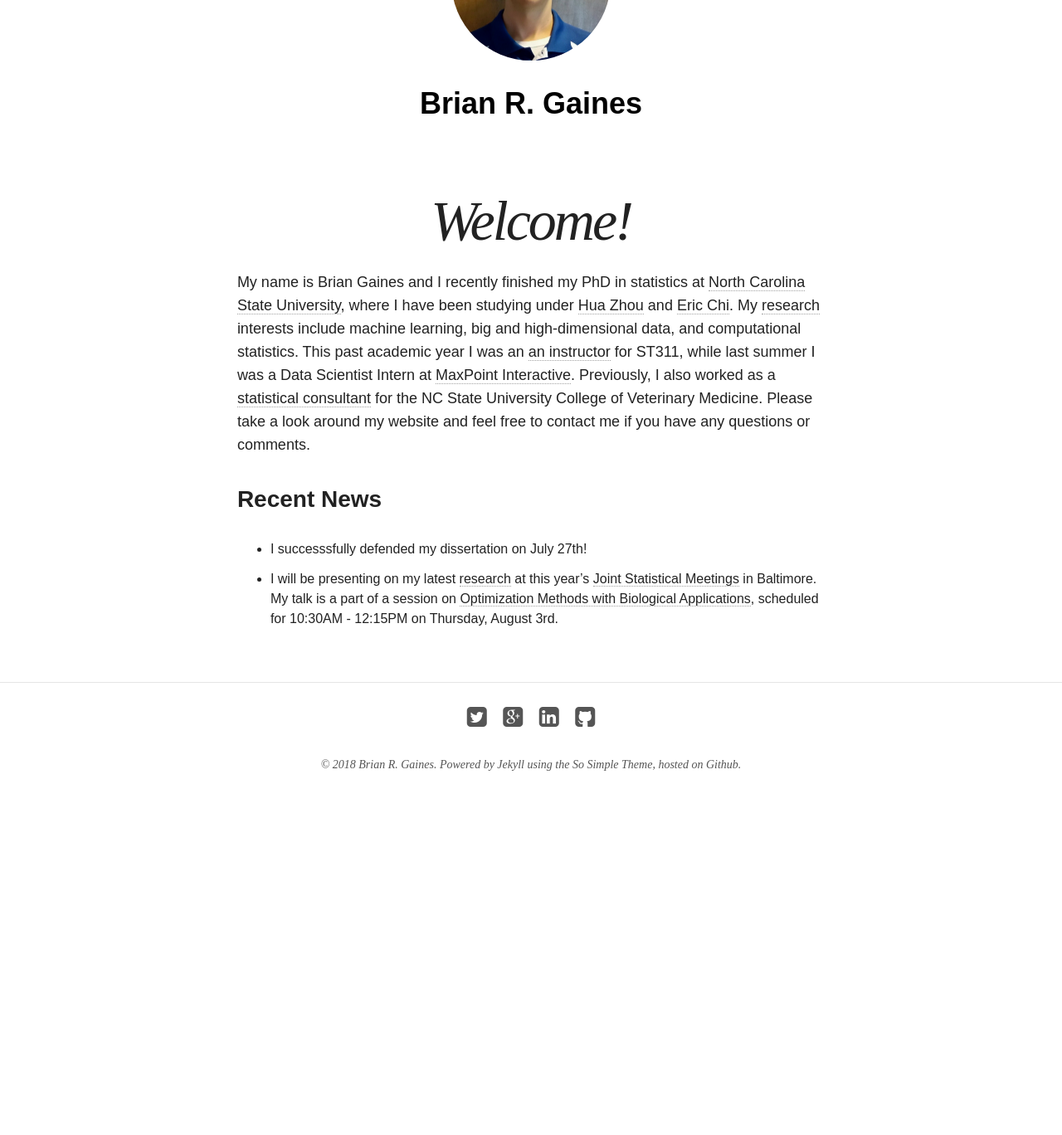
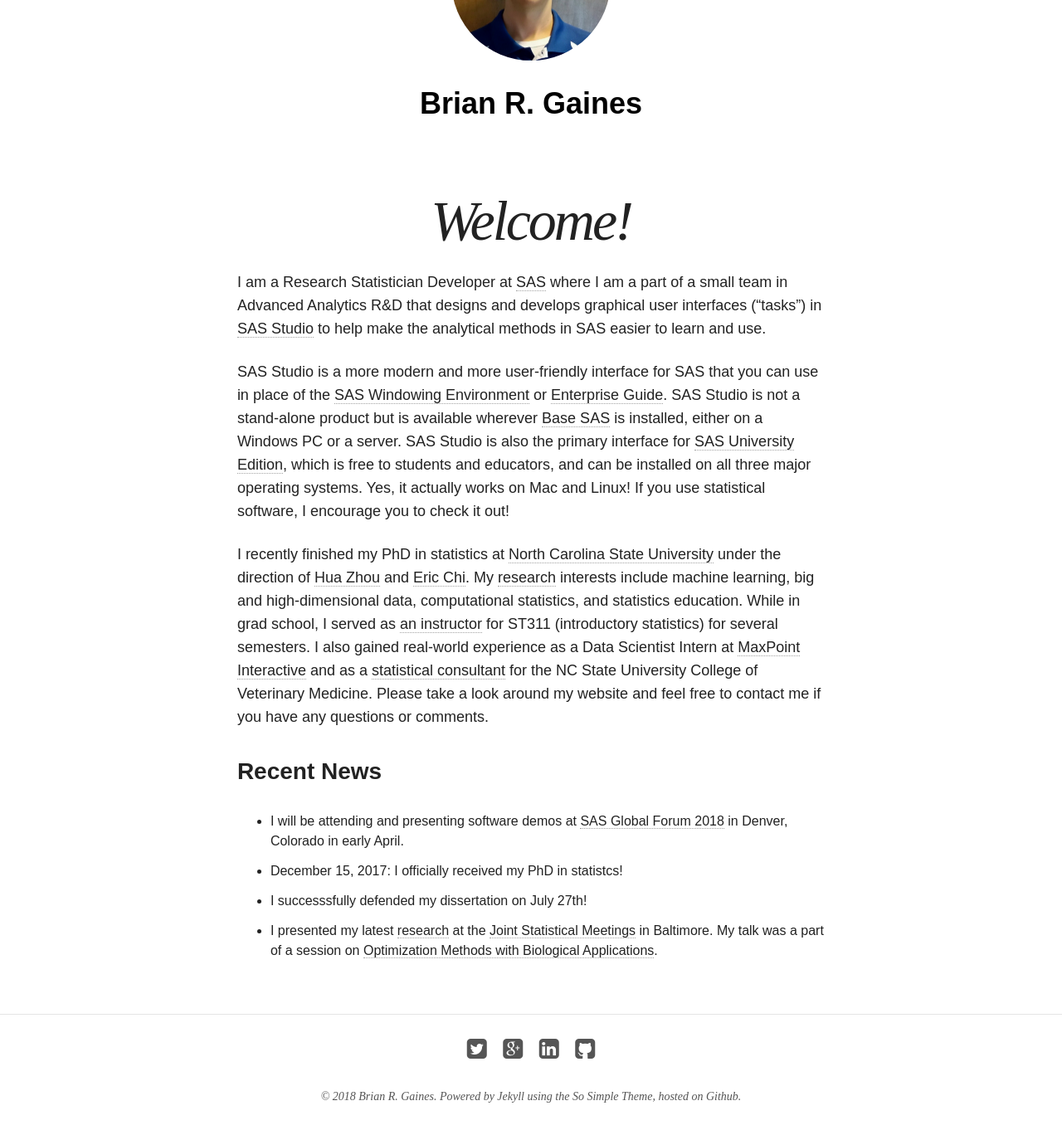
Before and after one commit to brgaines/brgaines.github.io, a Jekyll site: the page built from index.md, in a window 1280 px wide and 1400 px high, scrolled down 222 px. Shown: the top 1368 px of the window at 83% size. Built offline with Jekyll 4.4.1, drawn with Linux system fonts in a browser that asks for light colours; nearby versions of some CDN libraries; before the commit the page ends 1222 px from its top, so only the background shows below that.

Commit message:
multiple updates to reflect PhD completion and job at SAS

```diff
--- a/index.md
+++ b/index.md
@@ -2,11 +2,19 @@
 layout: page
 title: Welcome!
 excerpt: "Welcome to my website!"
-modified: 2016-09-19
+modified: 2018-01-22
 ---
 
-My name is Brian Gaines and I recently finished my PhD in statistics at [North Carolina State University](http://www.ncsu.edu), where I have been studying under [Hua Zhou](http://hua-zhou.github.io/) and [Eric Chi](http://www.ericchi.com).  My [research](http://brgaines.github.io/research/) interests include machine learning, big and high-dimensional data, and computational statistics.  This past academic year I was an [an instructor](http://brgaines.github.io/teaching/) for ST311, while last summer I was a Data Scientist Intern at [MaxPoint Interactive](http://maxpoint.com/us).  Previously, I also worked as a [statistical consultant](http://brgaines.github.io/consulting/) for the NC State University College of Veterinary Medicine.  Please take a look around my website and feel free to contact me if you have any questions or comments.
+I am a Research Statistician Developer at [SAS](https://www.sas.com/) where I am a part of a small team in Advanced Analytics R&D that designs and develops graphical user interfaces ("tasks") in [SAS Studio](https://www.sas.com/en_us/software/studio.html) to help make the analytical methods in SAS easier to learn and use.
+
+SAS Studio is a more modern and more user-friendly interface for SAS that you can use in place of the [SAS Windowing Environment](http://documentation.sas.com/?docsetId=lrcon&docsetTarget=n1039zk8bk9aton1fmbm7z2wji3k.htm&docsetVersion=9.4&locale=en#n1nc2xs6ihxuaon1l5ws6gsiy5ht) or [Enterprise Guide](https://www.sas.com/en_us/software/enterprise-guide.html).  SAS Studio is not a stand-alone product but is available wherever [Base SAS](https://www.sas.com/en_us/software/base-sas.html) is installed, either on a Windows PC or a server.  SAS Studio is also the primary interface for [SAS University Edition](https://www.sas.com/en_us/software/university-edition.html), which is free to students and educators, and can be installed on all three major operating systems.  Yes, it actually works on Mac and Linux!  If you use statistical software, I encourage you to check it out!
+
+I recently finished my PhD in statistics at [North Carolina State University](http://www.ncsu.edu) under the direction of [Hua Zhou](http://hua-zhou.github.io/) and [Eric Chi](http://www.ericchi.com).  My [research](http://brgaines.github.io/research/) interests include machine learning, big and high-dimensional data, computational statistics, and statistics education.  While in grad school, I served as [an instructor](http://brgaines.github.io/teaching/) for ST311 (introductory statistics) for several semesters.  I also gained real-world experience as a Data Scientist Intern at [MaxPoint Interactive](http://maxpoint.com/us) and as a [statistical consultant](http://brgaines.github.io/consulting/) for the NC State University College of Veterinary Medicine.  Please take a look around my website and feel free to contact me if you have any questions or comments.
+
+
 
 ### Recent News
-- I successsfully defended my dissertation on July 27th!
-- I will be presenting on my latest [research](http://brgaines.github.io/research/) at this year's [Joint Statistical Meetings](https://ww2.amstat.org/meetings/jsm/2017/) in Baltimore.  My talk is a part of a session on [Optimization Methods with Biological Applications](https://ww2.amstat.org/meetings/jsm/2017/onlineprogram/ActivityDetails.cfm?SessionID=214213), scheduled for 10:30AM - 12:15PM on Thursday, August 3rd.
+* I will be attending and presenting software demos at [SAS Global Forum 2018](https://www.sas.com/en_us/events/sas-global-forum.html) in Denver, Colorado in early April.
+* December 15, 2017: I officially received my PhD in statistcs!
+* I successsfully defended my dissertation on July 27th!
+* I presented my latest [research](http://brgaines.github.io/research/) at the [Joint Statistical Meetings](https://ww2.amstat.org/meetings/jsm/2017/) in Baltimore.  My talk was a part of a session on [Optimization Methods with Biological Applications](https://ww2.amstat.org/meetings/jsm/2017/onlineprogram/ActivityDetails.cfm?SessionID=214213).
```
